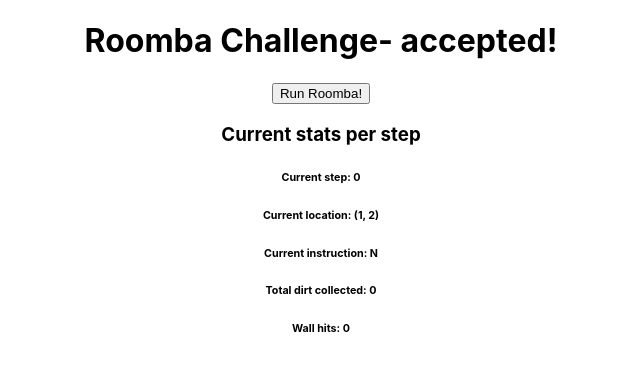
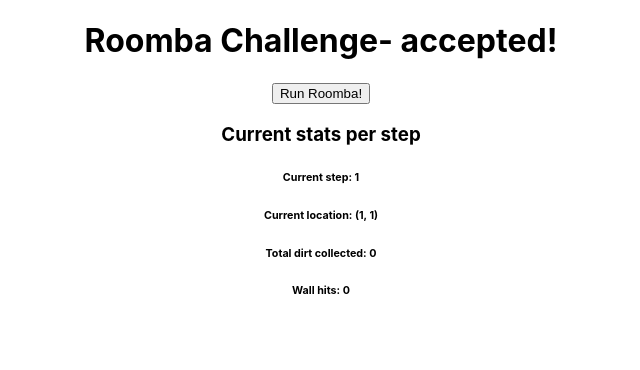
Before and after one commit to bamfranceschi/roomba-challenge, a React (Create React App) app: page / in a window 1280 px wide. Shown: the top 370 px of the page, without its empty margins (319-959 px from the left). Built offline with nearby package versions, Linux system fonts and the light colour scheme.

Commit message:
logic working, rendering state correctly, implemented setInterval

```diff
--- a/src/App.js
+++ b/src/App.js
@@ -1,10 +1,7 @@
-import React, {useState, useEffect} from 'react';
+import React, {useEffect, useState} from 'react';
 import './App.css';
 import data from "./data/practice_data.json"
 import CurrentStats from "./components/CurrentStats"
-// import { validInstruction } from './helpers/validInstruction';
-// import { newLocation } from './helpers/newLocation';
-// import useInterval from "./helpers/useInterval"
 
 
 function App() {
@@ -12,49 +9,39 @@
   const [roombaLocation, setRoombaLocation] = useState(
  data.initialRoombaLocation
   )
-
-  // let roombaLocation = data.initialRoombaLocation
-
   const roomDimensions = data.roomDimensions
-
   const dirtLocations = data.dirtLocations
-
   const drivingInstructions = data.drivingInstructions
 
-  const [stepCount, setStepCount] = useState(0)
-
-  let newRoombaLocation
-  const [ticker, setTicker] = useState(0)
-
-  const [driveStarted, setDriveStarted] = useState(false)
+  const [ticker, setTicker] = useState(-1)
   const [wallHits, setWallHits] = useState(0)
   const [dirtCount, setDirtCount] = useState(0)
+  const [driveStart, setDriveStart] = useState(false)
 
-  // useEffect(() => {
-  //   const timeout = setTimeout(() => {
-  //     setStepCount(stepCount + 1)
-  //   }, 4000);
-  //   return () => clearTimeout(timeout)
-  // }, [roombaLocation])
+  useEffect(() => {
 
-  // pass that direction in as a parameter to a move function that sets the location state of the roomba, checks for dirt, checks for wall hits
+    const interval = setInterval(() => {
+      if(ticker <= drivingInstructions.length - 1 && driveStart){
 
-  // need to be able to isolate the incrementing of the direction array with an on click
+        setTicker(ticker + 1)
+      }
+
+    }, 1000);
+
+    return () => clearInterval(interval)
+
+  }, [driveStart, ticker])
+
   const nextDirection = (e) => {
     e.preventDefault()
-    setDriveStarted(true)
-    setTicker(ticker + 1)
-    console.log(`drive: ${driveStarted}, ticker: ${ticker}`)
+    setDriveStart(true)
   }
-
-  // console.log(moveRoomba(ticker, roombaLocation, drivingInstructions, roomDimensions, driveStarted, setDriveStarted))
 
 
   return (
     <div className="App">
       <h1>Roomba Challenge- accepted!</h1>
       <button onClick={nextDirection}>Run Roomba!</button>
-      {/* <button onClick={() => setDriveStarted(false)}>stop Roomba</button> */}
       <div>
         <CurrentStats roombaLocation={roombaLocation} instructions={drivingInstructions} dirtCount={dirtCount} wallHits={wallHits} ticker={ticker} dimensions={roomDimensions} setRoombaLocation={setRoombaLocation} setWallHits={setWallHits} dirtLocations={dirtLocations} setDirtCount={setDirtCount}/>
 
--- a/src/components/CurrentStats.jsx
+++ b/src/components/CurrentStats.jsx
@@ -1,4 +1,4 @@
-import React, {useEffect} from "react"
+import React, {useEffect, useState} from "react"
 import {validInstruction} from "../helpers/validInstruction"
 import {newLocation} from "../helpers/newLocation"
 import { validMove } from "../helpers/validMove"
@@ -7,19 +7,13 @@
 function CurrentStats({roombaLocation, dirtCount, wallHits, ticker, instructions, dimensions, setRoombaLocation, setWallHits, setDirtCount, dirtLocations}){
     useEffect(() => {
         //call pure functions here
-
-        console.log(dirtLocations)
         let instruction = validInstruction(ticker, instructions)
 
         if (instruction){
-            console.log(`here's the instruction: ${instruction}`)
             let nextLocation = newLocation(roombaLocation, instruction)
 
             if(validMove(nextLocation, dimensions)){
                 setRoombaLocation(nextLocation)
-                console.log(`here's the next location: ${roombaLocation}`)
-
-                //not working yet
 
                 if(dirtFinder(roombaLocation, dirtLocations)){
                     setDirtCount(dirtCount + 1)
@@ -28,18 +22,30 @@
 
             } else {
                 setWallHits(wallHits + 1)
-                console.log('ive been hit- inside use effect')
             }
         }
 
+        if(displayCount <= instructions.length){
+
+            setDisplayCount(displayCount + 1)
+        }
+
     }, [ticker])
+
+    const [displayCount, setDisplayCount] = useState(ticker + 1)
+
     return(
         <div>
             <h3>Current stats per step</h3>
+            {displayCount >= (instructions.length + 1) ? <h5>Final Stats:</h5> : <> </>}
         <div>
-          <h6>Current step: {ticker}</h6>
+          <h6>{`Current step: ${displayCount}`}</h6>
         <h6>{`Current location: (${roombaLocation[0]}, ${roombaLocation[1]})`}</h6>
+          {instructions[ticker] === undefined || (displayCount >= (instructions.length + 1)) ?
+          <></>
+          :
           <h6>{`Current instruction: ${instructions[ticker]}`}</h6>
+        }
           <h6>{`Total dirt collected: ${dirtCount}`}</h6>
           <h6>{`Wall hits: ${wallHits}`}</h6>
         </div>
--- a/src/helpers/dirtFinder.js
+++ b/src/helpers/dirtFinder.js
@@ -7,7 +7,6 @@
 
     for (let dirtLoc of dirtLocations){
         if (dirtLoc[0] === location[0] && dirtLoc[1] === location[1]){
-            console.log("found dirt")
             return true
         }
     }
--- a/src/helpers/validInstruction.js
+++ b/src/helpers/validInstruction.js
@@ -4,10 +4,8 @@
 
 export function validInstruction(ticker, instructions){
     if(ticker <= instructions.length -1){
-        console.log(`valid instruction number`)
         return instructions[ticker]
     } else {
-        console.log(`invalid instruction number`)
         //maybe some code here to say we've finished the process?
         return undefined
     }
--- a/src/helpers/validMove.js
+++ b/src/helpers/validMove.js
@@ -3,7 +3,6 @@
     //output: boolean if move is valid
 
 export function validMove(location, dimensions){
-    console.log(location, dimensions)
 
     if (location[0] >= 0 && location[0] <=dimensions[0] && location[1] >= 0 && location[1] <= dimensions[1]){
       return true
```
